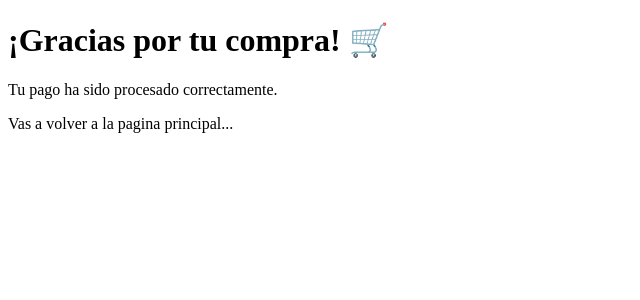
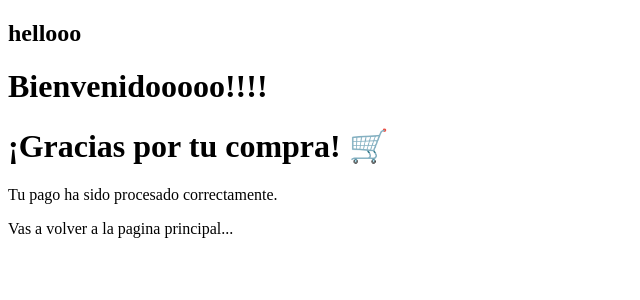
Before and after one commit to scailancrei/next.js-E-commerce, a Next.js app: page /return in a window 1280 px wide. Before the commit this address had no page. Shown: the top 300 px of the page, without its empty margins (0-640 px from the left). Built offline with nearby package versions, Linux system fonts and the light colour scheme.

Commit message:
modify some checkout styles

```diff
--- a/src/app/api/create-checkout-session/route.ts
+++ b/src/app/api/create-checkout-session/route.ts
@@ -9,6 +9,7 @@ export async function POST(req: NextRequest) {
     const session = await stripe.checkout.sessions.create({
       ui_mode: "embedded",
       customer_email: "customer@example.com",
+      payment_method_types: ["card"],
       submit_type: "pay",
       billing_address_collection: "auto",
       shipping_address_collection: {
--- a/src/app/checkout/layout.tsx
+++ b/src/app/checkout/layout.tsx
@@ -4,7 +4,7 @@ export default function CheckOutLayout({
   children: React.ReactNode
 }) {
   return (
-    <div className="grid grid-cols-1 h-screen  bg-gradient-to-b from-slate-700 to-blue-400">
+    <div className="grid  bg-gradient-to-b from-slate-700 to-blue-400">
       <section id="checkout-layout">{children}</section>
     </div>
   )
--- a/src/app/checkout/page.tsx
+++ b/src/app/checkout/page.tsx
@@ -2,7 +2,6 @@
 import React, { useContext, useEffect } from "react"
 import { useRouter } from "next/navigation"
 import { ProductsCartContext } from "@/context/useProductsCartContext"
-import { CartTotalPriceContext } from "@/context/useCartTotalPriceContext"
 import CheckoutForm from "@/_components/checkOutForm"
 
 /**
@@ -16,7 +15,6 @@ import CheckoutForm from "@/_components/checkOutForm"
 
 export default function CheckoutPage(): React.ReactElement {
   const { productsCart } = useContext(ProductsCartContext)
-  const { cartTotalPrice } = useContext(CartTotalPriceContext)
 
   const router = useRouter()
 
@@ -30,7 +28,7 @@ export default function CheckoutPage(): React.ReactElement {
     return <div>Redirecting to main page...</div>
   }
   return (
-    <div className="flex justify-center items-center h-screen">
+    <div className="flex justify-center items-center h-full">
       <CheckoutForm />
     </div>
   )
--- /dev/null
+++ b/src/app/return/layout.tsx
@@ -0,0 +1,13 @@
+import React from "react"
+
+export default function RetunLayout({
+  children,
+}: {
+  children: React.ReactNode
+}) {
+  return (
+    <div className="grid bg-gradient-to-b from-blue-500 to-slate-600">
+      {children}
+    </div>
+  )
+}
--- a/src/app/return/page.tsx
+++ b/src/app/return/page.tsx
@@ -1,24 +1,24 @@
 "use client"
-
-import { useSearchParams } from "next/navigation"
+import { useSearchParams, useRouter } from "next/navigation"
 import { useEffect } from "react"
-import { useRouter } from "next/navigation"
 
 export default function ReturnPage() {
   const searchParams = useSearchParams()
   const sessionId = searchParams.get("session_id")
   const router = useRouter()
-  useEffect(() => {
-    setTimeout(() => {
-      router.replace("/")
-    }, 2000)
-  })
+
   return (
-    <div className="flex flex-col items-center justify-center h-screen text-center">
+    <div className="h-full flex flex-1/2 bg-blue-700">
+      <div className="bg-amber-900">
+        <h2>hellooo</h2>
+      </div>
+      <h1>Bienvenidooooo!!!!</h1>
       <h1 className="text-4xl font-bold mb-4">¡Gracias por tu compra! 🛒</h1>
       <p className="text-lg">Tu pago ha sido procesado correctamente.</p>
       {sessionId && (
-        <p className="text-sm mt-2 text-gray-500">ID de sesión: {sessionId}</p>
+        <p className="text-sm mt-2 text-gray-500">
+          ID de sesión: {sessionId || null}
+        </p>
       )}
       <p>Vas a volver a la pagina principal...</p>
     </div>
```
